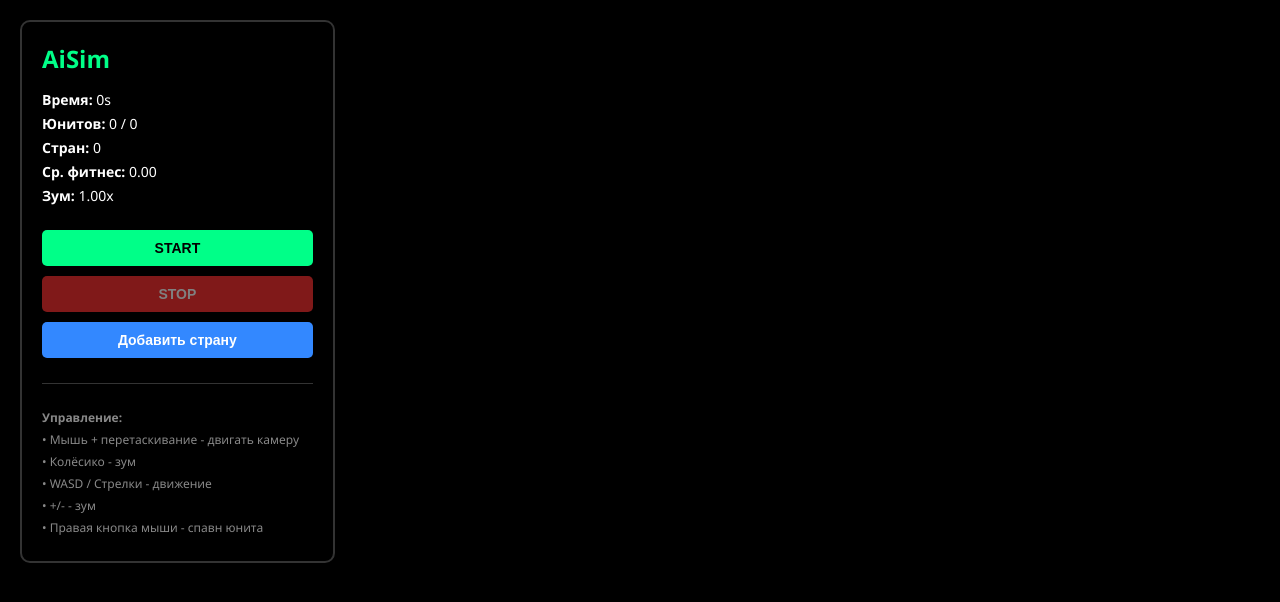
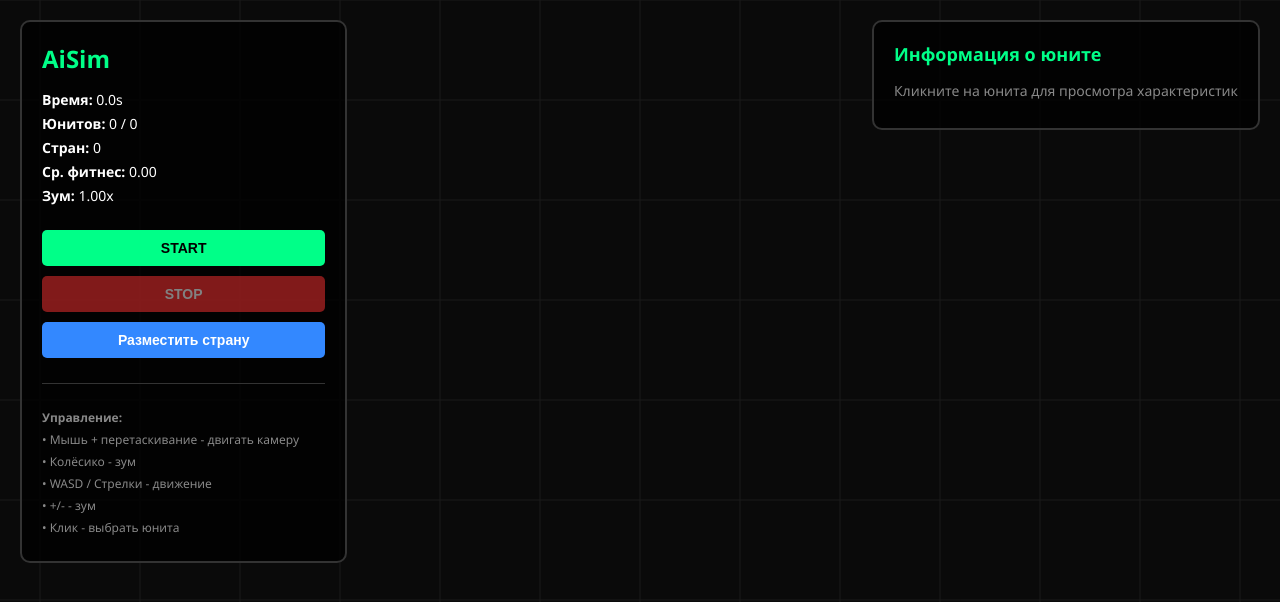
Before and after one commit to AmKilopa/AiSim, a website built with Vite: page index.html in a window 1280 px wide. Built offline with nearby package versions, Linux system fonts and the light colour scheme.

Commit message:
Update HTML interface with place country button and unit info panel

```diff
--- a/index.html
+++ b/index.html
@@ -83,12 +83,12 @@
         background: #cc0000;
       }
 
-      #addCountryBtn {
+      #placeCountryBtn {
         background: #3388ff;
         color: #fff;
       }
 
-      #addCountryBtn:hover {
+      #placeCountryBtn:hover {
         background: #2266cc;
       }
 
@@ -108,6 +108,31 @@
       .controls div {
         margin: 5px 0;
       }
+
+      #unitInfoPanel {
+        position: absolute;
+        top: 20px;
+        right: 20px;
+        background: rgba(0, 0, 0, 0.8);
+        padding: 20px;
+        border-radius: 10px;
+        border: 2px solid #333;
+        min-width: 280px;
+      }
+
+      #unitInfoPanel h2 {
+        font-size: 18px;
+        margin-bottom: 15px;
+        color: #00ff88;
+      }
+
+      #unitInfo {
+        font-size: 14px;
+      }
+
+      #unitInfo div {
+        margin: 8px 0;
+      }
     </style>
   </head>
   <body>
@@ -126,7 +151,7 @@
 
       <button id="startBtn">START</button>
       <button id="stopBtn" disabled>STOP</button>
-      <button id="addCountryBtn">Добавить страну</button>
+      <button id="placeCountryBtn">Разместить страну</button>
 
       <div class="controls">
         <div><strong>Управление:</strong></div>
@@ -134,7 +159,14 @@
         <div>• Колёсико - зум</div>
         <div>• WASD / Стрелки - движение</div>
         <div>• +/- - зум</div>
-        <div>• Правая кнопка мыши - спавн юнита</div>
+        <div>• Клик - выбрать юнита</div>
+      </div>
+    </div>
+
+    <div id="unitInfoPanel">
+      <h2>Информация о юните</h2>
+      <div id="unitInfo">
+        <div style="color: #888;">Кликните на юнита для просмотра характеристик</div>
       </div>
     </div>
 
```
